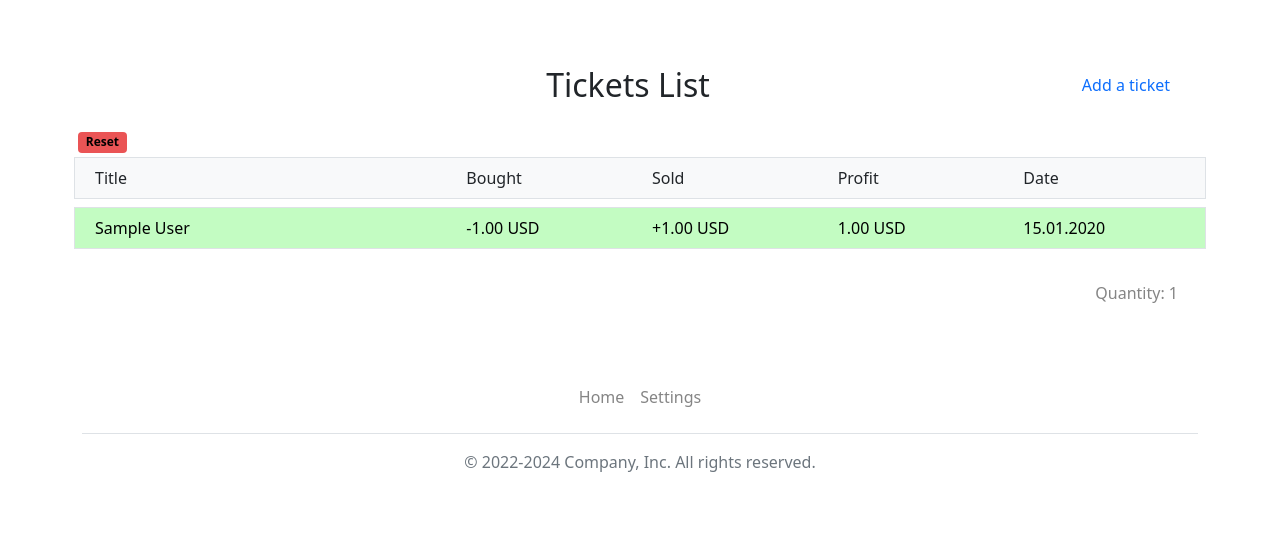
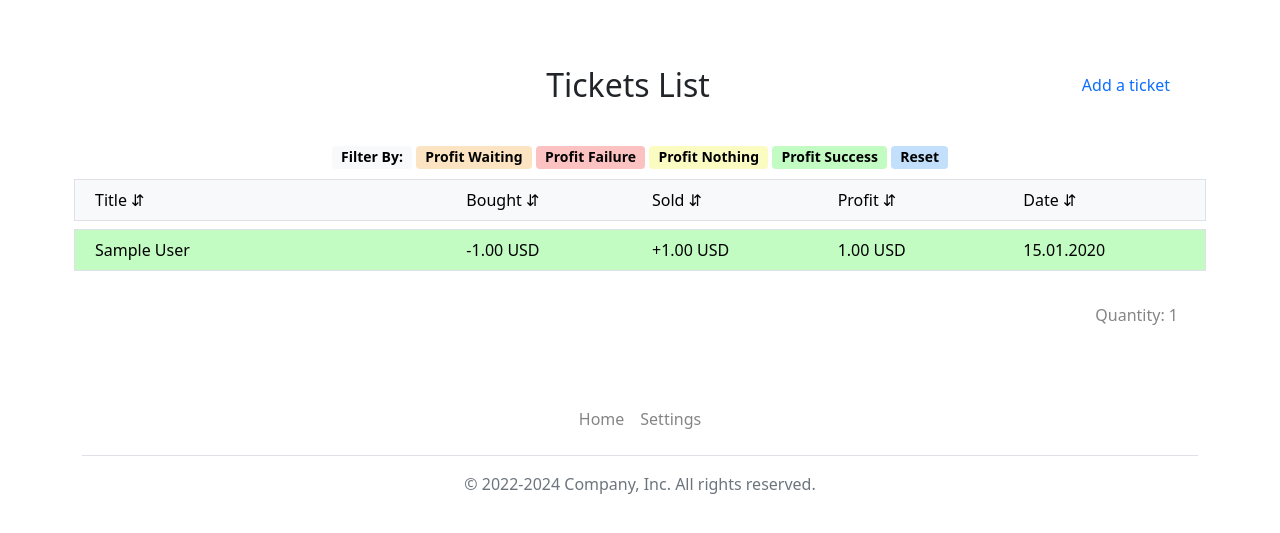
Before and after one commit to Kolabogat/resale_profit_manager, a Django app: page / in a window 1280 px wide. Shown: the part 138-671 px from the top of the page. Run offline with Django 4.2, Linux system fonts and the light colour scheme; a user stored in the database is signed in; tables that the repository leaves empty hold one stand-in row (values such as "Sample post"); some libraries are stand-ins or nearby versions.

Commit message:
Updated: Main page

```diff
--- a/backend/accounting/templates/accounting/index.html
+++ b/backend/accounting/templates/accounting/index.html
@@ -12,27 +12,72 @@
     <div class="col-3 text-link-div"><a href="{% url 'add_ticket' %}" class="p-2 text-decoration-none">Add a ticket</a></div>
 </div>
 
-<div class="p-1 container">
-    {% for filter in ticket_filter_query %}
-        <a href="{% url 'home' %}?filter_by={{ filter.url_value }}" class="no-decoration-line">
-            <span class="badge" style="background-color: {{ filter.color }}; color: black;" title="{{ filter.annotation }}">{{ filter.title }}</span>
+<div style="height: 20px;"></div>
+<div style="text-align: center;">
+    <span class="badge text-black bg-light font-size-14 ">Filter By:</span>
+    {% for filter in state_filters %}
+        <a href="{% url 'home' %}?filter_by={{ filter.url_value }}" class="no-decoration-line ">
+            <span class="badge text-black {{ filter.css_style }} font-size-14" title="{{ filter.annotation }}">{{ filter.title }}</span>
         </a>
     {% endfor %}
     <a href="{% url 'home' %}" class="no-decoration-line" title="Reset filter">
-        <span class="badge" style="background-color: #ea5455; color: black;">Reset</span>
+        <span class="badge text-black bg-blue font-size-14">Reset</span>
     </a>
 </div>
+<div style="height: 10px;"></div>
 
 <div class="container p-2 border bg-light themed-container row mb-2 margin-auto">
-    <div class="col-4">Title</div>
-    <div class="col-2">Bought</div>
-    <div class="col-2">Sold</div>
-    <div class="col-2">Profit</div>
-    <div class="col-2">Date</div>
+    <div class="col-4">
+        {% if filter_by == 'title_asc' %}
+        <a href="{% url 'home' %}?filter_by=title_desc" class="no-decoration-line link-black-color">Title ↑</a>
+        {% elif filter_by == 'title_desc' %}
+        <a href="{% url 'home' %}?filter_by=title_asc" class="no-decoration-line link-black-color">Title ↓</a>
+        {% else %}
+        <a href="{% url 'home' %}?filter_by=title_asc" class="no-decoration-line link-black-color">Title ⇵</a>
+        {% endif %}
+    </div>
+    <div class="col-2">
+        {% if filter_by == 'bought_asc' %}
+        <a href="{% url 'home' %}?filter_by=bought_desc" class="no-decoration-line link-black-color">Bought ↑</a>
+        {% elif filter_by == 'bought_desc' %}
+        <a href="{% url 'home' %}?filter_by=bought_asc" class="no-decoration-line link-black-color">Bought ↓</a>
+        {% else %}
+        <a href="{% url 'home' %}?filter_by=bought_asc" class="no-decoration-line link-black-color">Bought ⇵</a>
+        {% endif %}
+    </div>
+
+    <div class="col-2">
+        {% if filter_by == 'sold_asc' %}
+        <a href="{% url 'home' %}?filter_by=sold_desc" class="no-decoration-line link-black-color">Sold ↑</a>
+        {% elif filter_by == 'sold_desc' %}
+        <a href="{% url 'home' %}?filter_by=sold_asc" class="no-decoration-line link-black-color">Sold ↓</a>
+        {% else %}
+        <a href="{% url 'home' %}?filter_by=sold_asc" class="no-decoration-line link-black-color">Sold ⇵</a>
+        {% endif %}
+    </div>
+
+    <div class="col-2">
+        {% if filter_by == 'profit_asc' %}
+        <a href="{% url 'home' %}?filter_by=profit_desc" class="no-decoration-line link-black-color">Profit ↑</a>
+        {% elif filter_by == 'profit_desc' %}
+        <a href="{% url 'home' %}?filter_by=profit_asc" class="no-decoration-line link-black-color">Profit ↓</a>
+        {% else %}
+        <a href="{% url 'home' %}?filter_by=profit_asc" class="no-decoration-line link-black-color">Profit ⇵</a>
+        {% endif %}
+    </div>
+    <div class="col-2">
+        {% if filter_by == 'date_asc' %}
+        <a href="{% url 'home' %}?filter_by=date_desc" class="no-decoration-line link-black-color">Date ↑</a>
+        {% elif filter_by == 'date_desc' %}
+        <a href="{% url 'home' %}?filter_by=date_asc" class="no-decoration-line link-black-color">Date ↓</a>
+        {% else %}
+        <a href="{% url 'home' %}?filter_by=date_asc" class="no-decoration-line link-black-color">Date ⇵</a>
+        {% endif %}
+    </div>
 </div>
 
 {% for ticket in tickets %}
-    <a href="{{ ticket.get_update_url }}" class="no-decoration-line link-black-color">
+    <a href="{{ ticket.get_update_url }}" class="no-decoration-line text-black">
         <div class="
         container themed-container p-2 border row mb-2 margin-auto
         {% if ticket.profit > 0 %}
```
